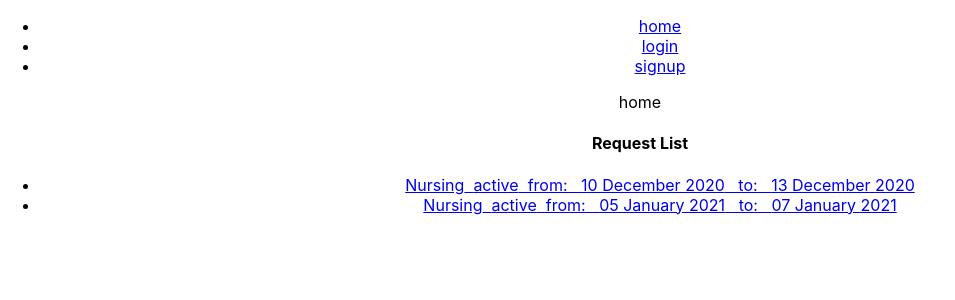
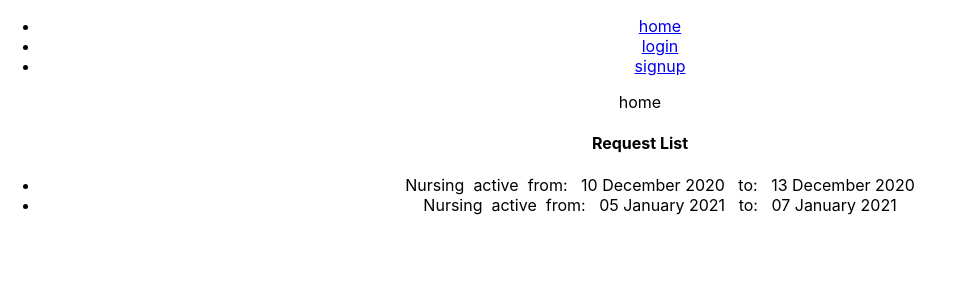
Before and after one commit to ChristopherZinger/react_app_assignment, a React (Create React App) app: page / in a window 1280 px wide. Shown: the top 300 px of the page, without its empty margins (0-955 px from the left). Built offline with nearby package versions, Linux system fonts and the light colour scheme.

Commit message:
password check and request list

```diff
--- a/src/App.js
+++ b/src/App.js
@@ -6,7 +6,7 @@ import LoginForm from './components/Auth/LoginForm';
 import Logout from './components/Auth/Logout';
 import { UserContextProvider, UserContext } from './components/UserContext/UserContext'
 import RequestList from './components/RequestList/RequestList';
-import { RequestContextProvider } from './components/RequestContext/RequestContext';
+import { RequestContextProvider, RequestContext } from './components/RequestContext/RequestContext';
 import Dashboard from './components/Dashborad/Dashboard';
 
 function App() {
@@ -67,11 +67,13 @@ const Navbar = props => {
 }
 
 const Home = props => {
-  console.log('home')
+  const { requestDB } = useContext(RequestContext);
+
   return (
     <div>
       home
-      <Route path={props.match.path} component={RequestList} />
+      <Route path={props.match.path} component={() =>
+        <RequestList requestList={requestDB} {...props} />} />
     </div>
   )
 }
--- a/src/components/Auth/LoginForm.js
+++ b/src/components/Auth/LoginForm.js
@@ -3,9 +3,9 @@ import { UserContext } from '../UserContext/UserContext'
 import { Redirect } from 'react-router-dom';
 
 function LoginForm(props) {
-    const { login, isAuth } = useContext(UserContext);
-    const [user, setUser] = useState({ type: 'careGiver' })
-
+    const { login, isAuth, errors } = useContext(UserContext);
+    const [user, setUser] = useState({ email: '', password: '' })
+    console.log(errors)
     function handleChange({ target }) {
         setUser({
             ...user,
@@ -24,8 +24,12 @@ function LoginForm(props) {
             <form onSubmit={handleSignup}>
                 <input type="email" name="email" value={user.email || ""}
                     onChange={handleChange} placeholder="email" /> <br />
+                <p>{errors ? errors.email : null}</p>
+
                 <input type="password" name="password" value={user.password || ""}
                     onChange={handleChange} placeholder="password" /><br />
+                <p>{errors ? errors.password : null}</p>
+
                 <button type="submit">Signup</button>
             </form>
         </div>
--- a/src/components/Dashborad/Dashboard.js
+++ b/src/components/Dashborad/Dashboard.js
@@ -4,17 +4,21 @@ import UserInfo from '../UserInfo/UserInfo';
 import { UserContext } from '../UserContext/UserContext';
 import { Route, Redirect } from 'react-router-dom';
 import RequestCreate from '../RequestCreate/RequestCreate';
-
+import { RequestContext } from '../RequestContext/RequestContext';
 
 
 const Dashboard = props => {
     const { user, isAuth } = useContext(UserContext);
-
-
+    const { requestDB } = useContext(RequestContext);
+    const userRequestList = requestDB.filter(item => {
+        console.log(item.user, item.careGiver, user.id)
+        return item.user === user.id
+    }) || {};
+    console.log(userRequestList)
+    const activeRequestList = requestDB.filter(item => item.isActive) || {};
     const content = user.type === 'careGiver'
-        ? <CaregiverDashboard />
-        : <CaretakerDashboard />;
-
+        ? <CaregiverDashboard requestList={activeRequestList} />
+        : <CaretakerDashboard requestList={userRequestList} />;
 
     return (
         <div>
@@ -30,7 +34,23 @@ const Dashboard = props => {
 }
 
 
-const CaretakerDashboard = () => <Route component={RequestCreate} />;
-const CaregiverDashboard = () => <Route component={RequestList} />;
+const CaretakerDashboard = ({ requestList }) => {
+    return (
+        <React.Fragment>
+            <Route component={RequestCreate} />
+            <Route component={(p) =>
+                <RequestList {...p} requestList={requestList} />} />
+        </React.Fragment>
+    )
+}
+
+const CaregiverDashboard = ({ requestList }) => {
+    console.log(requestList)
+    return (
+        <Route component={(p) =>
+            <RequestList {...p} requestList={requestList} />} />
+    )
+}
+
 
 export default Dashboard;
--- a/src/components/RequestContext/RequestContext.js
+++ b/src/components/RequestContext/RequestContext.js
@@ -3,7 +3,7 @@ import React, { createContext, useReducer } from 'react';
 const requestDB = [
     {
         id: 1112,
-        user: 1320,
+        user: 1370,
         start: new Date(2020, 11, 10, 10, 33, 30, 0),
         end: new Date(2020, 11, 13, 10, 33, 30, 0),
         typeOfCare: 'Nursing',
@@ -13,7 +13,7 @@ const requestDB = [
     },
     {
         id: 1111,
-        user: 1320,
+        user: 1370,
         start: new Date(2020, 12, 5, 10, 33, 30, 0),
         end: new Date(2020, 12, 7, 10, 33, 30, 0),
         typeOfCare: 'Nursing',
--- a/src/components/RequestCreate/RequestCreate.js
+++ b/src/components/RequestCreate/RequestCreate.js
@@ -1,4 +1,4 @@
-import React, { useContext, useEffect, useState } from 'react';
+import React, { useContext, useState } from 'react';
 import DatePicker from 'react-datepicker';
 import 'react-datepicker/dist/react-datepicker.css';
 import { RequestContext, RequestContextProvider } from '../RequestContext/RequestContext';
@@ -8,11 +8,6 @@ const RequestCreate = props => {
     const [request, setRequest] = useState({});
     const [user, setUser] = useState({ type: 'careGiver' })
     const { createNewRequest, requestDB } = useContext(RequestContext)
-
-    useEffect(() => {
-        console.log('db', requestDB)
-    })
-
 
     function handleChange({ target }) {
         setRequest({
@@ -46,7 +41,7 @@ const RequestCreate = props => {
                 onChange={handleChange}
                 placeholder="Type of care needed." /> <br />
 
-            <label for="start">Starting date</label>
+            <label htmlFor="start">Starting date</label>
             <DatePicker
                 selected={request.start}
                 value={request.start}
@@ -56,7 +51,7 @@ const RequestCreate = props => {
             />
             <br />
 
-            <label for="end">Ending date</label>
+            <label htmlFor="end">Ending date</label>
             <DatePicker
                 selected={request.end}
                 value={request.end}
--- a/src/components/RequestDetail/RequestDetail.js
+++ b/src/components/RequestDetail/RequestDetail.js
@@ -5,9 +5,10 @@ import React, { useEffect, useState, useContext } from 'react';
 import { RequestContext } from '../RequestContext/RequestContext';
 import { UserContext } from '../UserContext/UserContext';
 import moment from 'moment';
-
+import { Redirect } from 'react-router-dom'
 
 const RequestDetail = props => {
+    const { isAuth } = useContext(UserContext);
     const { requestDB } = React.useContext(RequestContext);
     const [request, setRequest] = useState({});
 
@@ -21,28 +22,31 @@ const RequestDetail = props => {
         getRequest(props.match.params.id)
     })
 
-
-
     return (
         <div>
+            {!isAuth ? <Redirect to="/login" /> : null}
             <h4>request detail</h4>
             <RequestInfo request={request} />
-            <ApplyBtn requestId={request.id} />
+            <ApplyBtn request={request} />
         </div>
     )
 }
 
-const ApplyBtn = ({ requestId }) => {
-    const { apply } = useContext(RequestContext);
+const ApplyBtn = ({ request }) => {
+    const { apply, requestDB } = useContext(RequestContext);
     const { user } = useContext(UserContext);
 
     function handleApply() {
-        apply(requestId, user.id)
+        apply(request.id, user.id)
+    }
+    if (request.user !== user.id) {
+        return (
+            <button onClick={handleApply}> apply </button>
+        )
+    } else {
+        return null
     }
 
-    return (
-        <button onClick={handleApply}> apply </button>
-    )
 }
 
 
--- a/src/components/RequestList/RequestList.js
+++ b/src/components/RequestList/RequestList.js
@@ -4,34 +4,25 @@ import { Link } from 'react-router-dom'
 import moment from 'moment';
 import { Switch, Route, useParams } from 'react-router-dom';
 import RequestDetail from '../RequestDetail/RequestDetail';
-
+import { UserContext } from '../UserContext/UserContext'
 
 
 const RequestList = props => {
-    const { requestDB } = useContext(RequestContext);
-    const [reqId, setReqId] = useState(null)
+    const { isAuth } = useContext(UserContext)
 
-    function handleReqId(id) {
-        setReqId(id)
-    }
-
-
-    const requestList = requestDB.map(item => {
+    const requestList = props.requestList.map(item => {
         return (
-            <li key={item.id} onClick={() => handleReqId(item.id)}>
-                <Link to={`${props.match.path}/${item.id}`} >
-                    {item.typeOfCare} &nbsp;
-                    {item.isActive ? "active" : "not active"}&nbsp;
-
-                    from: &nbsp; {moment(item.start).format('DD MMMM YYYY')} &nbsp;
-                    to: &nbsp; {moment(item.end).format('DD MMMM YYYY')}
-                </Link>
+            <li key={item.id} >
+                < RequestItem item={item} />
+                {  isAuth ?
+                    <Link to={`${props.match.path}/${item.id}`} >
+                        view
+                        </Link> : null}
             </li>
         )
     })
 
     return (
-
         <div>
             <h4>Request List</h4>
             <ul>
@@ -39,7 +30,17 @@ const RequestList = props => {
                 <Route path={`${props.match.path}/:id`} component={RequestDetail} />
             </ul>
         </div>
+    )
+}
 
+const RequestItem = ({ item }) => {
+    return (
+        <React.Fragment>
+            {item.typeOfCare} &nbsp;
+            {item.isActive ? "active" : "not active"}&nbsp;
+            from: &nbsp; {moment(item.start).format('DD MMMM YYYY')} &nbsp;
+            to: &nbsp; {moment(item.end).format('DD MMMM YYYY')}
+        </React.Fragment>
     )
 }
 
--- a/src/components/UserContext/UserContext.js
+++ b/src/components/UserContext/UserContext.js
@@ -20,13 +20,15 @@ const userDB = [
 const actionTypes = {
     AUTH_LOGIN: 'AUTH_LOGIN',
     AUTH_LOGOUT: 'AUTH_LOGOUT',
-    AUTH_SIGNUP: 'AUTH_SIGNUP'
+    AUTH_SIGNUP: 'AUTH_SIGNUP',
+    AUTH_FAIL: 'AUTH_FAIL'
 }
 
 export const UserContext = createContext();
 const initialState = {
     isAuth: false,
     isLoading: false,
+    errors: {},
     user: {},
     userDB: userDB
 }
@@ -35,17 +37,32 @@ function reducer(state, action) {
 
     switch (action.type) {
         case actionTypes.AUTH_LOGIN:
-            return { ...state, isAuth: true, user: action.data };
+            return { ...state, isAuth: true, user: action.data, errors: {}, };
 
         case actionTypes.AUTH_SIGNUP:
             return {
                 ...state,
                 isAuth: true,
                 user: action.data,
-                userDB: [...state.userDB, action.data]
+                userDB: [...state.userDB, action.data],
+                errors: {},
             };
         case actionTypes.AUTH_LOGOUT:
-            return { ...state, isAuth: false, user: {} };
+            return {
+                ...state,
+                isAuth: false,
+                user: {},
+                errors: {},
+            };
+
+        case actionTypes.AUTH_FAIL: {
+            return {
+                ...state,
+                isAuth: false,
+                user: {},
+                errors: { ...action.errors }
+            }
+        }
     }
 }
 
@@ -65,11 +82,18 @@ export function UserContextProvider(props) {
             dispatch({ type: actionTypes.AUTH_SIGNUP, data });
             // dispatch({ type: actionTypes.AUTH_SUCCESS, data });
         },
-        login: ({ email }) => {
+        login: ({ email, password }) => {
+            const errors = {};
             const data = state.userDB.filter(user => user.email === email)[0]
-            if (data) { dispatch({ type: actionTypes.AUTH_LOGIN, data }); }
-            else { console.log('this user doesnt exists') }
-
+            if (!data) {
+                errors.email = "this email doexn't exist.";
+                return dispatch({ type: actionTypes.AUTH_FAIL, errors });
+            }
+            if (data.password != password) {
+                errors.password = "wrong password";
+                return dispatch({ type: actionTypes.AUTH_FAIL, errors });
+            }
+            return dispatch({ type: actionTypes.AUTH_LOGIN, data });
         },
         logout: () => {
             dispatch({ type: actionTypes.AUTH_LOGOUT });
```
